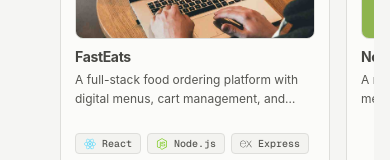
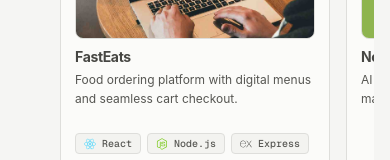
Before and after one commit to jasondarel/jasondarel-v2, a Next.js app: page / in a window 390 px wide. Shown: the part 10977-11137 px from the top of the page. Built offline with nearby package versions, Linux system fonts and the light colour scheme; a web font is replaced by a local one.

Commit message:
add mobile animation for contact

```diff
--- a/src/components/ProjectCard.tsx
+++ b/src/components/ProjectCard.tsx
@@ -410,8 +410,9 @@ function ProjectCard({
 
             {/* Description */}
             <p
-              className="text-xs sm:text-xs md:text-sm lg:text-[10.5px] font-normal leading-relaxed lg:leading-snug mb-2 md:mb-2.5 lg:mb-1.5 line-clamp-2 lg:line-clamp-none"
+              className="text-xs sm:text-xs md:text-sm lg:text-[10.5px] font-normal leading-relaxed lg:leading-snug mb-2 md:mb-2.5 lg:mb-1.5 line-clamp-2"
               style={{ color: 'var(--foreground)' }}
+              title={project.description}
             >
               {project.description}
             </p>
--- a/src/components/ProjectModal.tsx
+++ b/src/components/ProjectModal.tsx
@@ -544,21 +544,7 @@ export default function ProjectModal({ project, isOpen, onClose }: ProjectModalP
               </div>
             )}
 
-            {/* Top-Left Image Counter Badge (Visible if multiple images exist) */}
-            {totalImages > 1 && (
-              <div className="absolute top-3.5 left-3.5 sm:top-4 sm:left-4 z-20 pointer-events-none">
-                <span
-                  className="px-2.5 py-1 rounded-md border text-[11px] font-mono tracking-wider backdrop-blur-md font-bold tabular-nums"
-                  style={{
-                    background: 'color-mix(in srgb, var(--surface-0) 88%, transparent)',
-                    borderColor: 'var(--border)',
-                    color: 'var(--accent)',
-                  }}
-                >
-                  {String(currentImageIndex + 1).padStart(2, '0')} / {String(totalImages).padStart(2, '0')}
-                </span>
-              </div>
-            )}
+
 
             {/* Left & Right Arrow Buttons (Visible when multiple images exist) */}
             {totalImages > 1 && (
--- a/src/components/ProjectsSection.tsx
+++ b/src/components/ProjectsSection.tsx
@@ -74,6 +74,9 @@ export default function ProjectsSection() {
   const blurOverlayRef = useRef<HTMLDivElement>(null);
   const contactOverlayRef = useRef<HTMLDivElement>(null);
   const contactSectionRef = useRef<HTMLDivElement>(null);
+  const mobileBlurOverlayRef = useRef<HTMLDivElement>(null);
+  const mobileContactOverlayRef = useRef<HTMLDivElement>(null);
+  const mobileContactSectionRef = useRef<HTMLDivElement>(null);
   const [isDealt, setIsDealt] = useState(false);
   const [selectedProject, setSelectedProject] = useState<ProjectItem | null>(null);
 
@@ -320,15 +323,66 @@ export default function ProjectsSection() {
     // ── Tablet & Mobile Viewports (< 1024px): Swipeable Carousel & Scroll Delay ──
     mm.add('(max-width: 1023.98px)', () => {
       const mobileStage = mobileStageRef.current;
-      if (mobileStage) {
-        ScrollTrigger.create({
+      if (!mobileStage) return;
+
+      // Initial state for mobile blur overlay
+      if (mobileBlurOverlayRef.current) {
+        gsap.set(mobileBlurOverlayRef.current, {
+          opacity: 0,
+          backdropFilter: 'blur(0px)',
+          WebkitBackdropFilter: 'blur(0px)',
+        });
+      }
+
+      // Initial state for mobile contact elements
+      const mobileContactElements = mobileContactSectionRef.current
+        ? mobileContactSectionRef.current.querySelectorAll('[data-contact-animate]')
+        : [];
+      if (mobileContactElements.length > 0) {
+        gsap.set(mobileContactElements, { opacity: 0, y: 35 });
+      }
+
+      // Pointer-events: off until contact fades in
+      if (mobileContactOverlayRef.current) {
+        mobileContactOverlayRef.current.style.pointerEvents = 'none';
+      }
+
+      const mobileTl = gsap.timeline({
+        scrollTrigger: {
           trigger: mobileStage,
           start: 'top top',
           end: `+=${MOBILE_PINNED_HOLD}`,
           pin: true,
           pinSpacing: true,
           anticipatePin: 1,
-        });
+          scrub: 0.15,
+          onUpdate: (self) => {
+            // Enable contact pointer-events once past 85% through the pinned scroll
+            if (mobileContactOverlayRef.current) {
+              mobileContactOverlayRef.current.style.pointerEvents =
+                self.progress >= 0.85 ? 'auto' : 'none';
+            }
+          },
+        },
+      });
+
+      // Blur + dim the carousel stage (starts at 30% progress)
+      if (mobileBlurOverlayRef.current) {
+        mobileTl.fromTo(
+          mobileBlurOverlayRef.current,
+          { opacity: 0, backdropFilter: 'blur(0px)', WebkitBackdropFilter: 'blur(0px)' },
+          { opacity: 1, backdropFilter: 'blur(24px)', WebkitBackdropFilter: 'blur(24px)', ease: 'power2.inOut' },
+          0.3
+        );
+      }
+
+      // Fade-up contact elements (starts at 50% progress, staggered)
+      if (mobileContactElements.length > 0) {
+        mobileTl.to(
+          mobileContactElements,
+          { opacity: 1, y: 0, stagger: 0.12, ease: 'power2.out' },
+          0.5
+        );
       }
     });
 
@@ -549,12 +603,25 @@ export default function ProjectsSection() {
             ))}
           </div>
         </div>
+        {/* ── 6. Mobile Frosted Glass Blur Overlay ─────────────────────── */}
+        <div
+          ref={mobileBlurOverlayRef}
+          className="absolute inset-0 w-full h-full z-25 pointer-events-none"
+          style={{
+            opacity: 0,
+            background: 'color-mix(in srgb, var(--surface-0) 82%, transparent)',
+          }}
+          aria-hidden="true"
+        />
+
+        {/* ── 7. Mobile Contact Section Overlay ────────────────────────── */}
+        <div
+          ref={mobileContactOverlayRef}
+          className="absolute inset-0 w-full h-full z-30 pointer-events-none"
+        >
+          <ContactSection isOverlay ref={mobileContactSectionRef} />
+        </div>
       </section>
-
-      {/* ── 6. Mobile & Tablet Contact Section ───────────────────────────── */}
-      <div className="lg:hidden">
-        <ContactSection />
-      </div>
 
       {/* ── 7. Project Full Details Modal ─────────────────────────────── */}
       <ProjectModal
--- a/src/constants/projects.ts
+++ b/src/constants/projects.ts
@@ -30,7 +30,7 @@ export const PROJECTS_DATA: ProjectItem[] = [
   {
     id: 'fasteats',
     title: 'FastEats',
-    description: 'A full-stack food ordering platform with digital menus, cart management, and online checkout.',
+    description: 'Food ordering platform with digital menus and seamless cart checkout.',
     longDescription:
       'FastEats is a web application built to make ordering from local eateries straightforward. Customers can browse restaurant menus, customize items, manage their cart in real time, and check out seamlessly. I built the backend with Node and Express on top of a PostgreSQL database to handle menu inventory, user orders, and order history.',
     features: [
@@ -63,7 +63,7 @@ export const PROJECTS_DATA: ProjectItem[] = [
   {
     id: 'nourishscan',
     title: 'NourishScan',
-    description: 'A nutrition tracking app that analyzes meal photos to estimate calories and macronutrients.',
+    description: 'AI nutrition tracker estimating calories and macros from meal photos.',
     longDescription:
       'NourishScan helps users keep track of what they eat by snapping or uploading a photo of their meal. The backend uses Python and Flask along with an AI model to detect food items on the plate and provide an estimated breakdown of calories, protein, carbs, and fats.',
     features: [
@@ -93,7 +93,7 @@ export const PROJECTS_DATA: ProjectItem[] = [
   {
     id: 'boothease',
     title: 'BoothEase',
-    description: 'An event management platform for booking and managing exhibition stalls with an interactive floor plan.',
+    description: 'Exhibition booth booking platform with interactive venue floor plans.',
     longDescription:
       'BoothEase was created to simplify how event organizers rent out stalls and how vendors reserve their spots. Instead of relying on manual forms or spreadsheets, vendors can view a venue floor map, pick available booths based on size and price, and confirm their booking through an organized dashboard.',
     features: [
@@ -124,7 +124,7 @@ export const PROJECTS_DATA: ProjectItem[] = [
   {
     id: 'codewave',
     title: 'CodeWave',
-    description: 'A course enrollment platform where students can browse programming topics and study structured learning materials.',
+    description: 'Course enrollment platform with structured programming learning paths.',
     longDescription:
       'CodeWave is a course platform built with PHP Laravel and MySQL. Users can explore available programming courses, enroll in the topics they want to learn, and read through organized module materials at their own pace.',
     features: [
@@ -155,7 +155,7 @@ export const PROJECTS_DATA: ProjectItem[] = [
   {
     id: 'fiomodoro',
     title: 'Fiomodoro',
-    description: 'A focused Pomodoro timer and study companion designed to help maintain productive work intervals.',
+    description: 'Minimalist Pomodoro timer and study companion with session tracking.',
     longDescription:
       'Fiomodoro is a clean, distraction-free Pomodoro web app built with React and TypeScript. It lets you customize focus sessions and breaks, tracks your daily completed intervals, and plays subtle audio alerts so you can stay in the zone without constantly watching the clock.',
     features: [
@@ -185,7 +185,7 @@ export const PROJECTS_DATA: ProjectItem[] = [
   {
     id: 'gymme',
     title: 'GymMe',
-    description: 'An e-commerce web application for fitness supplements with product catalogs and order processing.',
+    description: 'Fitness supplement e-commerce store with integrated order management.',
     longDescription:
       'GymMe is a fitness supplement web shop built with C# and ASP.NET. Users can browse products by category, filter by fitness goal, add items to their shopping cart, and place orders through a step-by-step checkout flow. The back-end also includes basic admin functionality for managing product stock and reviewing customer orders.',
     features: [
@@ -214,7 +214,7 @@ export const PROJECTS_DATA: ProjectItem[] = [
   {
     id: 'calm',
     title: 'Calm',
-    description: 'A mobile UI/UX concept for mental health consultation, therapist matching, and appointment booking.',
+    description: 'Therapist matching and appointment booking mobile UI/UX concept.',
     longDescription:
       'Calm is a mobile app concept designed in Figma to make finding and booking mental health support feel warm and approachable. The flow guides users through a gentle self-check questionnaire, matches them with verified licensed therapists based on their needs, and lets them schedule chat or video sessions with ease.',
     features: [
@@ -242,7 +242,7 @@ export const PROJECTS_DATA: ProjectItem[] = [
   {
     id: 'stayseeker',
     title: 'StaySeeker',
-    description: 'A UI/UX prototype for an accommodation booking platform featuring interactive search and stay previews.',
+    description: 'Holiday accommodation booking prototype with interactive stay search.',
     longDescription:
       'StaySeeker is a web prototype designed in Figma for discovering and booking holiday stays and rentals. The layout emphasizes clean visuals, clear pricing breakdowns without hidden fees, and an intuitive map-based search so travelers can easily compare properties and check amenities before booking.',
     features: [
```
